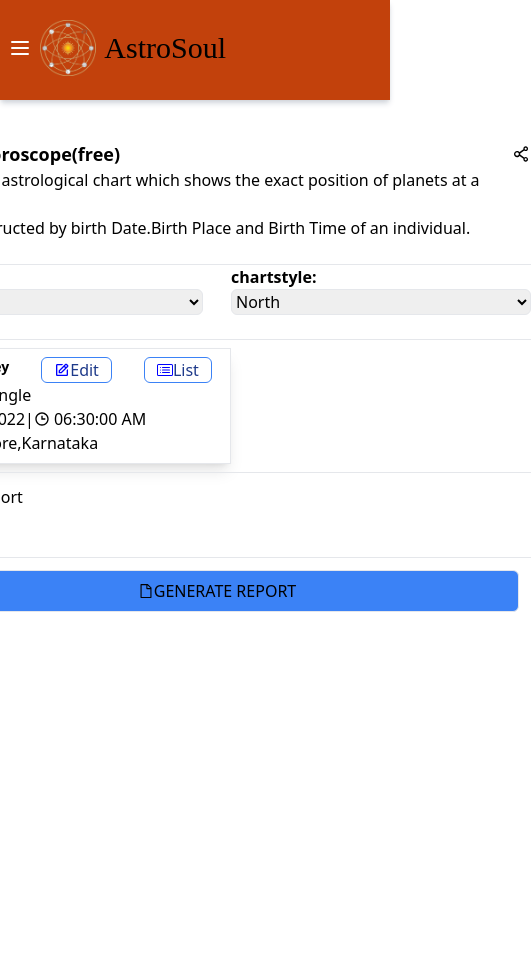
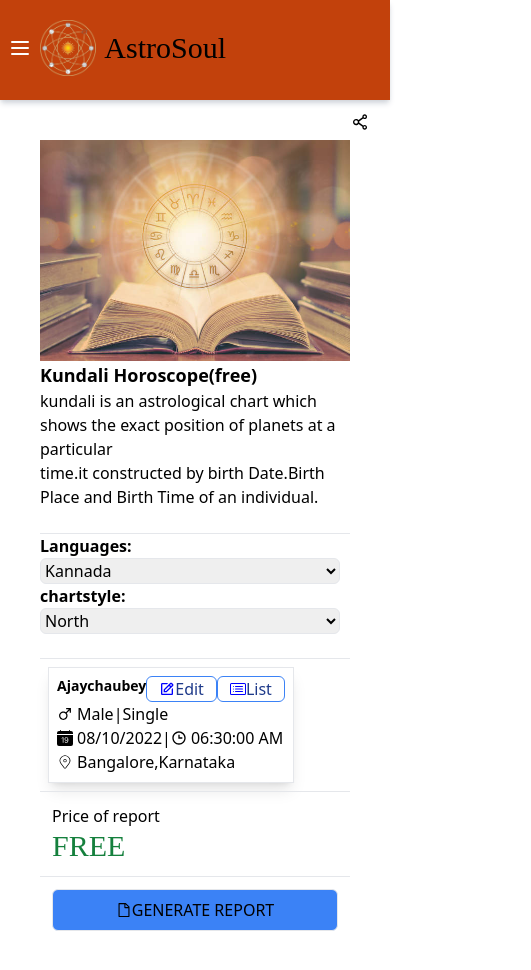
Before and after one commit to Niveditha87/Astrosoul--Frontend, a React (Create React App) app: page /kundalihoroscope in a window 390 px wide. Shown: the whole page, 531 px wide, since content can reach past the window. Before the commit the page ends 844 px from the top, so only its background shows below. Built offline with nearby package versions, Linux system fonts and the light colour scheme.

Commit message:
KundaliHoroscope

```diff
--- a/src/KundaliHoroscope.jsx
+++ b/src/KundaliHoroscope.jsx
@@ -1,41 +1,45 @@
 import React from "react";
 import horoscopebook from "./images/horoscopebook.jpg";
-import {BiEdit} from "react-icons/bi"
-import {BsCardList} from "react-icons/bs"
-import {AiOutlineFile} from "react-icons/ai"
-import{AiOutlineShareAlt} from 'react-icons/ai'
-import{GiMale} from 'react-icons/gi'
-import{BsFillCalendarDateFill} from 'react-icons/bs'
-import{BiTime} from 'react-icons/bi'
-import {CiLocationOn} from 'react-icons/ci'
-
-
-
-
-
+import { BiEdit } from "react-icons/bi";
+import { BsCardList } from "react-icons/bs";
+import { AiOutlineFile } from "react-icons/ai";
+import { AiOutlineShareAlt } from "react-icons/ai";
+import { GiMale } from "react-icons/gi";
+import { BsFillCalendarDateFill } from "react-icons/bs";
+import { BiTime } from "react-icons/bi";
+import { CiLocationOn } from "react-icons/ci";
 
 function KundaliHoroscope() {
   return (
-    <div className="w-ful flex justify-center gap-11 m-10">
-      <div>
+    <div className="lg:flex justify-center gap-11 m-10 ">
+      <div className="md:m-11">
         <img src={horoscopebook} size={40} height="400px" width="400px" />
       </div>
       <div>
         <div className="flex items-center justify-between">
           <div className="font-bold text-lg">Kundali Horoscope(free)</div>
-        <div><AiOutlineShareAlt size={20}/></div>
+          <div className="absolute top-28 right-5">
+            <AiOutlineShareAlt size={20} />
+          </div>
         </div>
         <div>
           kundali is an astrological chart which shows the exact position of
           planets at a particular <br />
           time.it constructed by birth Date.Birth Place and Birth Time of an
           individual.
-        </div><br/>
-        <hr/>
-        <div className="flex gap-7">
+        </div>
+        <br />
+        <hr />
+        <div className="lg:flex gap-7">
           <div className="block">
-           <div><label className="font-bold">Languages:</label></div>
-        <select name="languages" id="cars" className="border rounded-md w-[300px]">
+            <div>
+              <label className="font-bold">Languages:</label>
+            </div>
+            <select
+              name="languages"
+              id="cars"
+              className="border rounded-md w-[300px]"
+            >
               <option value="volvo">Kannada</option>
               <option value="saab">English</option>
               <option value="opel">Hindi</option>
@@ -43,8 +47,14 @@ function KundaliHoroscope() {
             </select>
           </div>
           <div className="block">
-           <div><label className="font-bold">chartstyle:</label></div>
-        <select name="languages" id="cars" className="border rounded-md w-[300px]">
+            <div>
+              <label className="font-bold">chartstyle:</label>
+            </div>
+            <select
+              name="languages"
+              id="Languages"
+              className="border rounded-md w-[300px]"
+            >
               <option value="volvo">North</option>
               <option value="saab">South</option>
               <option value="opel">East</option>
@@ -52,33 +62,54 @@ function KundaliHoroscope() {
             </select>
           </div>
         </div>
-        <br/>
-        <hr/>
-        <div className="flex border shadow-lg m-2 w-80 gap-8 p-2">
+        <br />
+        <hr />
+        <div className="flex border shadow-lg m-2  w-fit gap-8 p-2">
           <div>
-            <div className="flex gap-8">
+            <div className="flex lg:gap-8">
               <div className="text-sm font-semibold">Ajaychaubey</div>
-                <div className="flex text-blue-900 items-center border border-blue-500 rounded-md px-3"><BiEdit color={"blue"}/>Edit</div>
-            <div className="flex items-center border text-blue-900 border-blue-500 rounded-md px-3"><BsCardList color={"blue"}/>List</div>
+              <div className="flex text-blue-900 items-center border border-blue-500 rounded-md px-3">
+                <BiEdit color={"blue"} />
+                Edit
+              </div>
+              <div className="flex items-center border text-blue-900 border-blue-500 rounded-md px-3">
+                <BsCardList color={"blue"} />
+                List
+              </div>
             </div>
             <div>
-            <div className="flex items-center gap-1"><GiMale/>Male|Single</div>
+              <div className="flex items-center gap-1">
+                <GiMale />
+                Male|Single
+              </div>
             </div>
             <div className="flex">
-                <div className="flex items-center gap-1"><BsFillCalendarDateFill/>08/10/2022|</div>
-                <div className="flex items-center gap-1"><BiTime/>06:30:00 AM</div>
+              <div className="flex items-center gap-1">
+                <BsFillCalendarDateFill />
+                08/10/2022|
               </div>
-            <div className="flex items-center gap-1"><CiLocationOn/>Bangalore,Karnataka</div>
-
+              <div className="flex items-center gap-1">
+                <BiTime />
+                06:30:00 AM
               </div>
-        </div><hr />
+            </div>
+            <div className="flex items-center gap-1">
+              <CiLocationOn />
+              Bangalore,Karnataka
+            </div>
+          </div>
+        </div>
+        <hr />
         <div className="m-3">
           <div className="text-bold">Price of report</div>
           <div className="text-green-700 font-Poppins text-3xl">FREE</div>
-        </div><hr />
+        </div>
+        <hr />
         <div>
           <div className="flex items-center text-center justify-center m-3 border bg-blue-500 rounded-md p-2">
-                <div><AiOutlineFile/></div>
+            <div>
+              <AiOutlineFile />
+            </div>
             <button>GENERATE REPORT</button>
           </div>
         </div>
```
Lines whose indentation alone changed are shown as unchanged.
